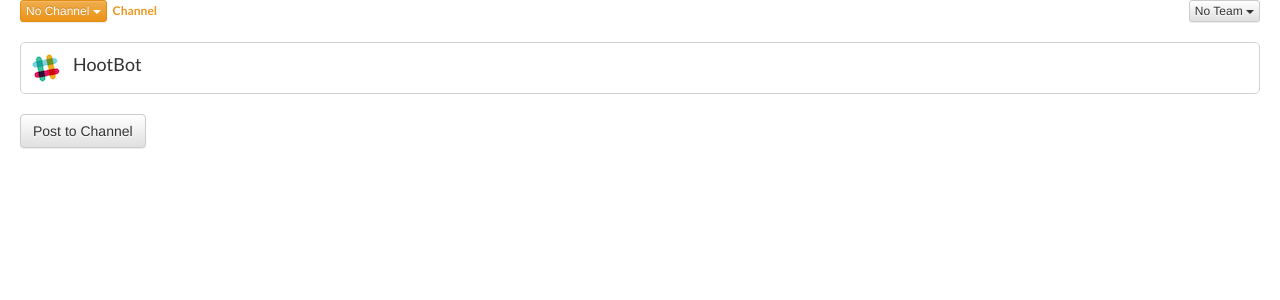
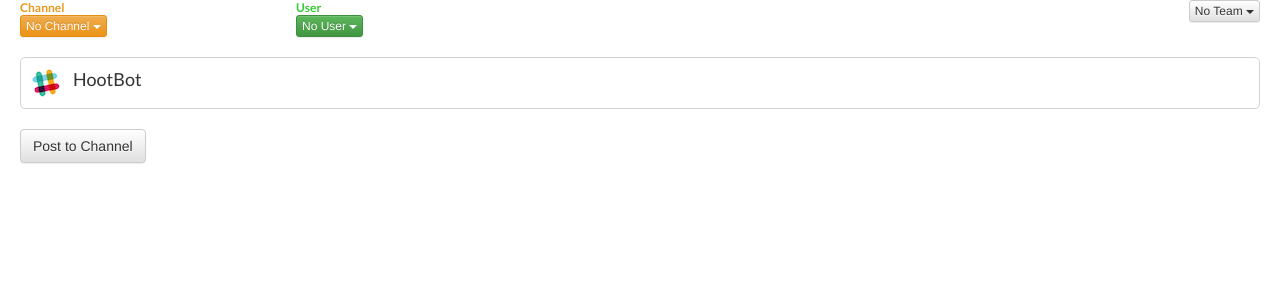
Before and after one commit to jebididas/hs-slack-app, a PHP site: page /handler.html in a window 1280 px wide. Shown: the top 300 px of the page. Run offline with PHP 8.4, Linux system fonts and the light colour scheme; some libraries are stand-ins or nearby versions.

Commit message:
added post to user

```diff
--- a/handler.html
+++ b/handler.html
@@ -13,6 +13,7 @@
     <div id="top-menu-cont">
 
       <div class="channel-cont">
+        <div id="channel-desc">Channel</div>
         <div id="channel-dropdown" class="dropdown">
           <button class="btn btn-xs btn-warning dropdown-toggle" type="button" id="channelDropdown" data-toggle="dropdown">
             No Channel
@@ -22,7 +23,19 @@
             <li><a href="#">No Channels</a></li>
           </ul>
         </div>
-        <div class="channel-desc">Channel</div>
+      </div>
+
+      <div id="post-to-user-cont">
+        <div id="post-to-user-desc">User</div>
+        <div id="post-to-user-dropdown" class="dropdown">
+          <button class="btn btn-xs btn-success dropdown-toggle" type="button" id="post-to-user-dropdown" data-toggle="dropdown">
+            No User
+            <span class="caret"></span>
+          </button>
+          <ul id="dropdown-post-to-user-menu" class="dropdown-menu" aria-labelledby="post-to-user-dropdown">
+            <li><a href="#">No Users</a></li>
+          </ul>
+        </div>
       </div>
 
       <div id="profile-cont">
@@ -69,7 +82,8 @@
 
       var slack_access_token = localStorage.getItem('slack_access_token');
       var slack_team_name = localStorage.getItem('slack_team_name');
-      var channel = 'No Channel'; // Set channel before GET
+      var channel = 'No Channel'; // Initialize Channel
+      var postToUser = 'No postToUser'; // Initialize postToUser
       var user_id = 'No User ID';
       var username = 'No Username'; // Initialize username
 
@@ -117,7 +131,9 @@
           $('#profile-team-name').html(slack_team_name +  ' <span class="caret"></span>');
           $('.message-title').text(username);
         }
-      }).done(function(){
+      })
+
+      .done(function(){
         $someURL = "https://slack.com/api/users.info?token=" + localStorage.getItem('slack_access_token')
             + "&user=" + user_id;
         console.log("STEP 3 - URL: " + $someURL);
@@ -138,7 +154,7 @@
       $.ajax({
         method: "GET",
         url: "https://slack.com/api/channels.list?token=" + localStorage.getItem('slack_access_token'),
-        error: function(response, err){ console.log('GET Channels list: ' + err) },
+        error: function(response, err){ console.log('GET Channels list error: ' + err) },
         success: function(response) {
           channel = response.channels[0].id; // Set channel to General
           $('#channelDropdown').html(response.channels[0].name +  ' <span class="caret"></span>'); // Sets the channel dropdown to General
@@ -150,6 +166,35 @@
             $listItem.append('<a id="' + channel.id + '" class="channelSelector" href="#">' + channel.name + '</a>');
             $($listItem).appendTo('#dropdown-channel-menu');
           });
+
+        }
+      }) // End of GET Channel list
+
+      .done(function(){
+
+        $.ajax({
+          method: "GET",
+          url: "https://slack.com/api/users.list?token=" + localStorage.getItem('slack_access_token')
+            + "&presence=1",
+          error: function(response, err){ console.log('GET Users list error: ' + err) },
+          success: function(response) {
+            console.log(response);
+            postToUser = response.members[0].id; // Set postToUser to First User
+            $('#post-to-user-dropdown').html(response.members[0].name +  ' <span class="caret"></span>'); // Sets the post-to-user-dropdown to first user
+            $('#dropdown-post-to-user-menu').empty();
+
+            response.members.forEach(function(member) {
+              $memberlistItem = $('<li>');
+              $memberlistItem.append('<a id="' + member.id + '" class="memberSelector" href="#">' + member.name + '</a>');
+              $($memberlistItem).appendTo('#dropdown-post-to-user-menu');
+            });
+
+          }
+        });
+
+      }) // End of GET User list
+
+      .done(function(){
 
         $('.channelSelector').on('click', function() {
           $('#channelDropdown').text($(this).text());
@@ -184,9 +229,7 @@
         });
 
         $('.message-details').text(getParameterByName('message'));
-        }
-      })
-      .done(function() {
+
       });
 
     </script>
--- a/main.css
+++ b/main.css
@@ -5,23 +5,38 @@
 .channel-cont{
 	display:inline;
 	float:left;
-	width:50%;
+	width:20%;
 }
 #channel-dropdown{
 	display:inline;
 	margin-left:20px;
 }
-.channel-desc{
-	display:inline;
-	margin:2px;
+#channel-desc{
+	margin:0 20px;
 	font:bold 12px Lato,arial,sans-serif;
 	color:#ec971f;
 }
 
+#post-to-user-cont{
+	display:inline;
+	float:left;
+	width:20%;
+}
+#post-to-user-dropdown{
+	display:inline;
+	margin-left:20px;
+}
+#post-to-user-desc{
+	margin:0 40px;
+	font:bold 12px Lato,arial,sans-serif;
+	color:limegreen;
+}
+
+
 #profile-cont{
 	display:inline;
 	float:right;
-	width:50%;
+	width:60%;
 }
 
 #profile-dropdown-btn{
```
Lines whose indentation alone changed are shown as unchanged.
